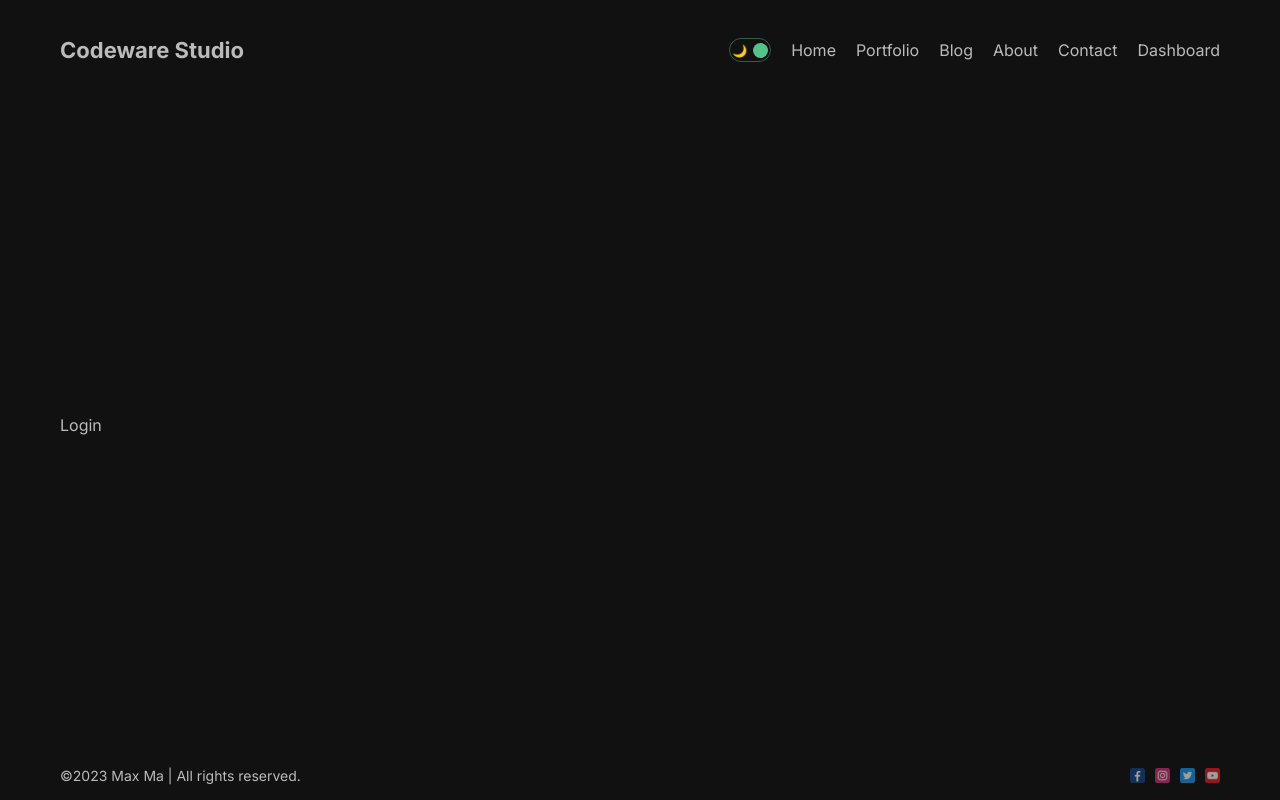
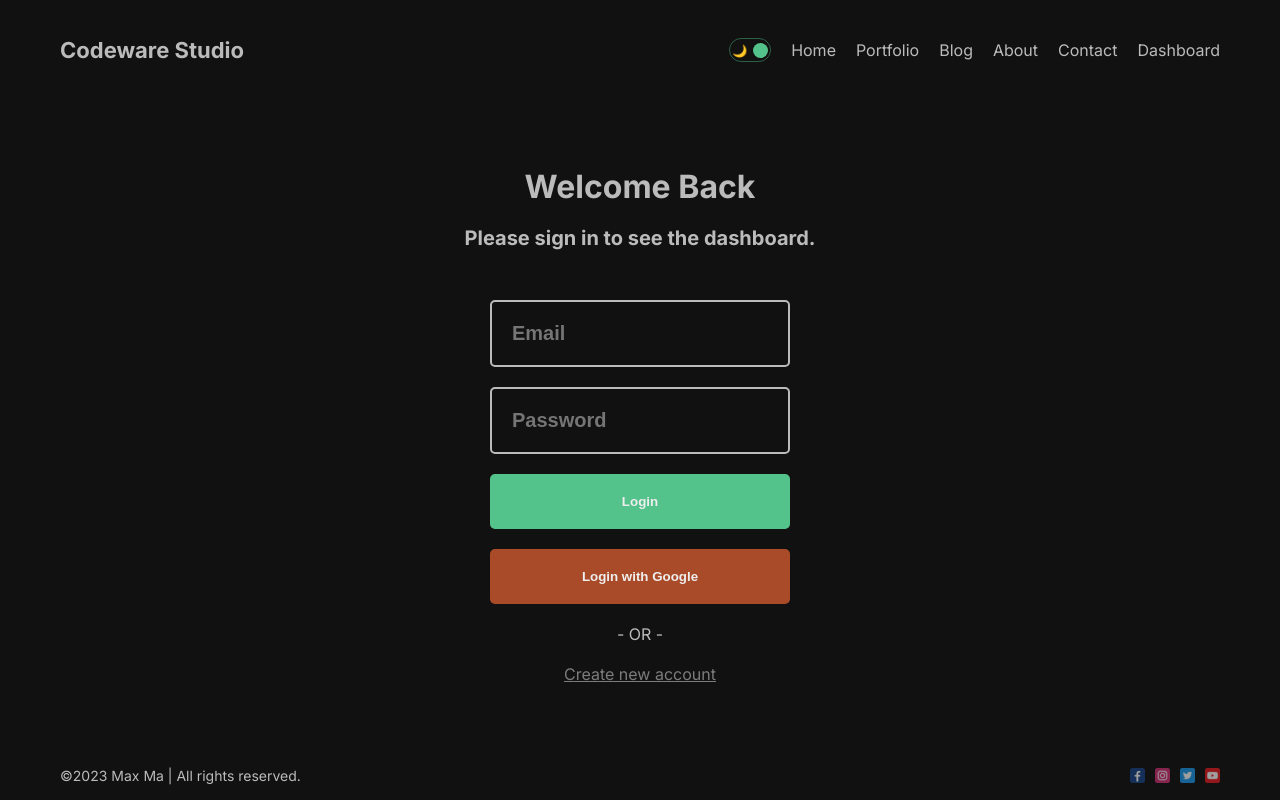
Before and after one commit to chaoma6/Codeware-Studio, a Next.js app: page /dashboard/login in a window 1280 px wide. Built offline with nearby package versions, Linux system fonts and the light colour scheme; no server answers.

Commit message:
feat: Create Login page with authentication

```diff
--- a/src/app/dashboard/(auth)/login/page.jsx
+++ b/src/app/dashboard/(auth)/login/page.jsx
@@ -1,9 +1,84 @@
-import React from 'react'
+'use client';
+import React, { useEffect, useState } from 'react';
+import styles from './page.module.css';
+import { getProviders, signIn, useSession } from 'next-auth/react';
+import { useRouter, useSearchParams } from 'next/navigation';
+import Link from 'next/link';
 
-const Login = () => {
+const Login = ({ url }) => {
+  const session = useSession();
+  const router = useRouter();
+  const params = useSearchParams();
+  const [error, setError] = useState('');
+  const [success, setSuccess] = useState('');
+
+  useEffect(() => {
+    setError(params.get('error'));
+    setSuccess(params.get('success'));
+  }, [params]);
+
+  if (session.status === 'loading') {
+    return <p>Loading...</p>;
+  }
+
+  if (session.status === 'authenticated') {
+    router?.push('/dashboard');
+  }
+
+  const handleSubmit = (e) => {
+    e.preventDefault();
+    const email = e.target[0].value;
+    const password = e.target[1].value;
+
+    signIn('credentials', {
+      email,
+      password,
+    });
+  };
+
   return (
-    <div>Login</div>
-  )
-}
+    <div className={styles.container}>
+      <h1 className={styles.title}>{success ? success : 'Welcome Back'}</h1>
+      <h2 className={styles.subtitle}>Please sign in to see the dashboard.</h2>
 
-export default Login
+      <form onSubmit={handleSubmit} className={styles.form}>
+        <input
+          type='text'
+          placeholder='Email'
+          required
+          className={styles.input}
+        />
+        <input
+          type='password'
+          placeholder='Password'
+          required
+          className={styles.input}
+        />
+        <button className={styles.button}>Login</button>
+        {error && error}
+      </form>
+      <button
+        onClick={() => {
+          signIn('google');
+        }}
+        className={styles.button + ' ' + styles.google}
+      >
+        Login with Google
+      </button>
+      <span className={styles.or}>- OR -</span>
+      <Link className={styles.link} href='/dashboard/register'>
+        Create new account
+      </Link>
+      {/* <button
+        onClick={() => {
+          signIn("github");
+        }}
+        className={styles.button + " " + styles.github}
+      >
+        Login with Github
+      </button> */}
+    </div>
+  );
+};
+
+export default Login;
--- /dev/null
+++ b/src/app/dashboard/(auth)/login/page.module.css
@@ -0,0 +1,70 @@
+.container {
+  display: flex;
+  align-items: center;
+  flex-direction: column;
+  gap: 20px;
+}
+
+.title{
+  color: #bbb;
+}
+
+.subtitle{
+  font-size: 20px;
+  margin-bottom: 30px;
+  color: #bbb;
+}
+
+.form {
+  width: 300px;
+  display: flex;
+  flex-direction: column;
+  gap: 20px;
+}
+
+.input {
+  padding: 20px;
+  background-color: transparent;
+  border: 2px solid #bbb;
+  border-radius: 5px;
+  outline: none;
+  color: #bbb;
+  font-size: 20px;
+  font-weight: bold;
+}
+
+.button {
+  width: 300px;
+  padding: 20px;
+  cursor: pointer;
+  background-color: #53c28b;
+  border: none;
+  border-radius: 5px;
+  color: #eee;
+  font-weight: bold;
+}
+
+.button:hover {
+  background-color: #49b07d;
+}
+
+.or {
+  color: #bbb;
+}
+
+.link {
+  text-decoration: underline;
+  color: #7d7c7c;
+}
+
+.link:hover {
+  color: rgb(61, 61, 61);
+}
+
+.google {
+  background-color: rgba(228, 97, 50, 0.72);
+}
+
+.google:hover {
+  background-color: rgba(228, 97, 50, 0.803);
+}
```
